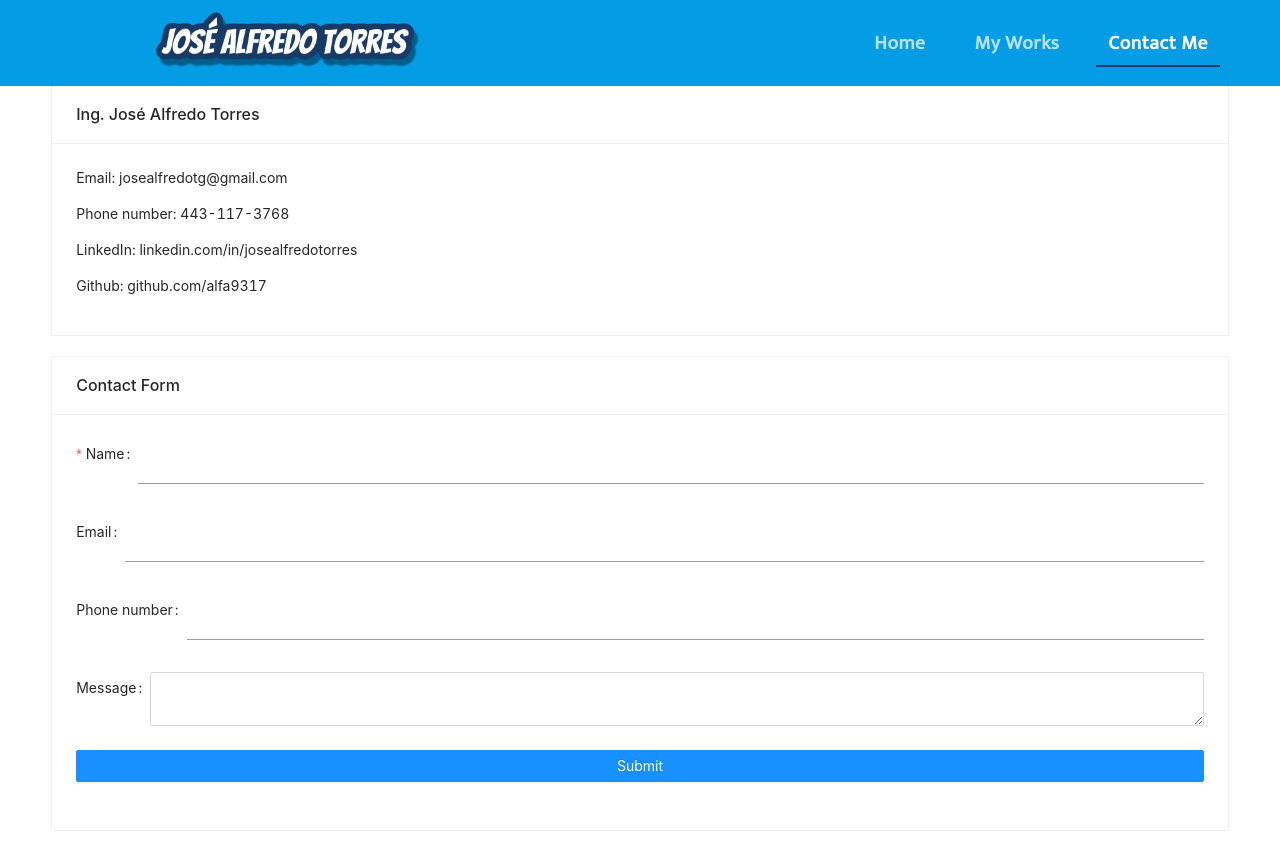
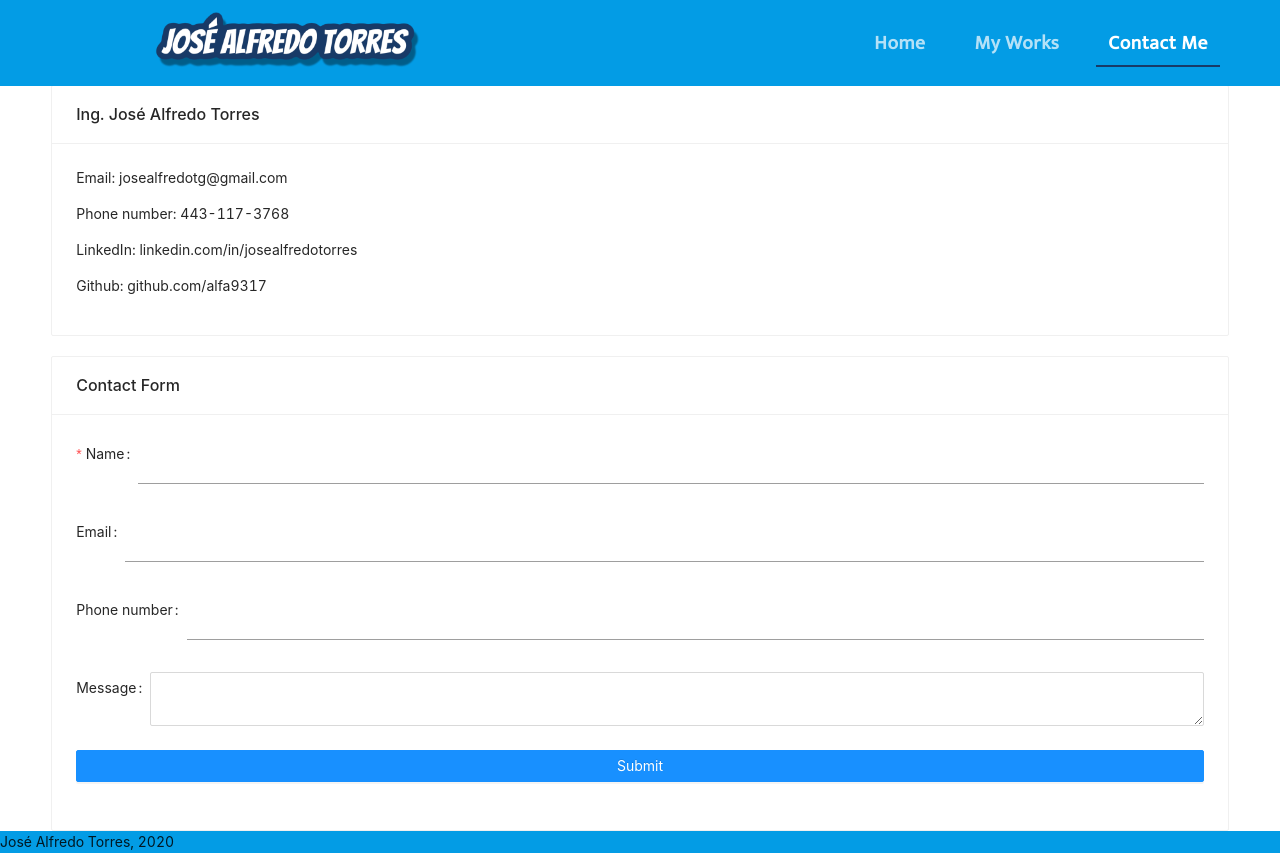
Before and after one commit to alfa9317/jatg-portfolio, a React (Create React App) app: page /contact in a window 1280 px wide. Before the commit the page ends 831 px from the top, so only its background shows below. Built offline with nearby package versions, Linux system fonts and the light colour scheme; a web font is replaced by a local one.

Commit message:
Footer implementation and body margin modification

```diff
--- a/public/index.html
+++ b/public/index.html
@@ -37,7 +37,7 @@
     font-family: 'Baloo Bhai', cursive; -->
     <title>José Alfredo's Portfolio</title>
   </head>
-  <body>
+  <body style="margin: 0">
     <noscript>You need to enable JavaScript to run this app.</noscript>
     <div id="root"></div>
     <!--
--- a/src/App.js
+++ b/src/App.js
@@ -25,6 +25,7 @@ import {BrowserRouter, Route, Switch} from 'react-router-dom';
 import './App.css'
 import theme from './components/ui/Theme';
 import Header from './components/ui/Header';
+import Footer from './components/ui/Footer';
 import Home from './pages/Home';
 import MyWork from './pages/MyWork';
 import Contact from './pages/Contact';
@@ -39,6 +40,7 @@ function App() {
           <Route exact path='/myworks' component={MyWork} />
           <Route exact path='/contact' component={Contact} />
         </Switch>
+        <Footer />
     </BrowserRouter>
     </ThemeProvider>
   );
--- /dev/null
+++ b/src/components/ui/Footer.js
@@ -0,0 +1,15 @@
+import React from 'react';
+import {makeStyles} from '@material-ui/core/styles';
+
+const useStyles = makeStyles(theme => ({
+    footer: {
+        backgroundColor: theme.palette.common.blue,
+        width: '100%'
+    }
+}))
+
+export default function Footer(){
+    const classes = useStyles()
+
+    return <footer className={classes.footer}>José Alfredo Torres, 2020</footer>
+}
```
